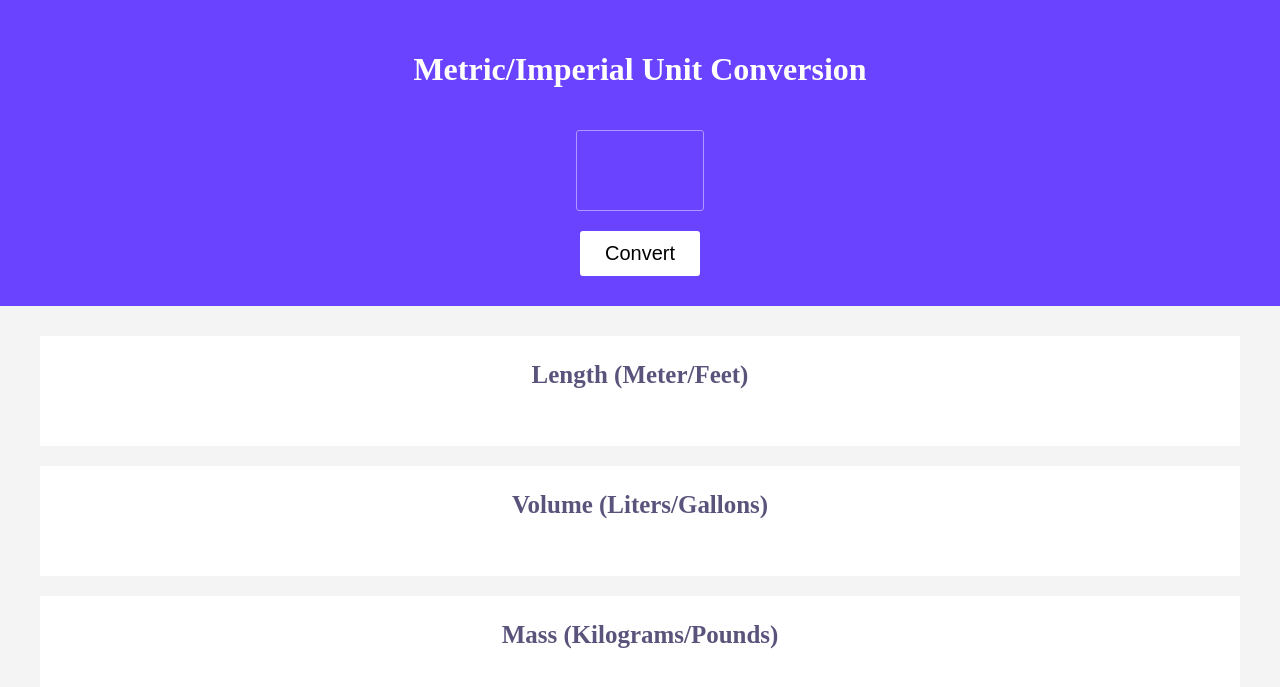
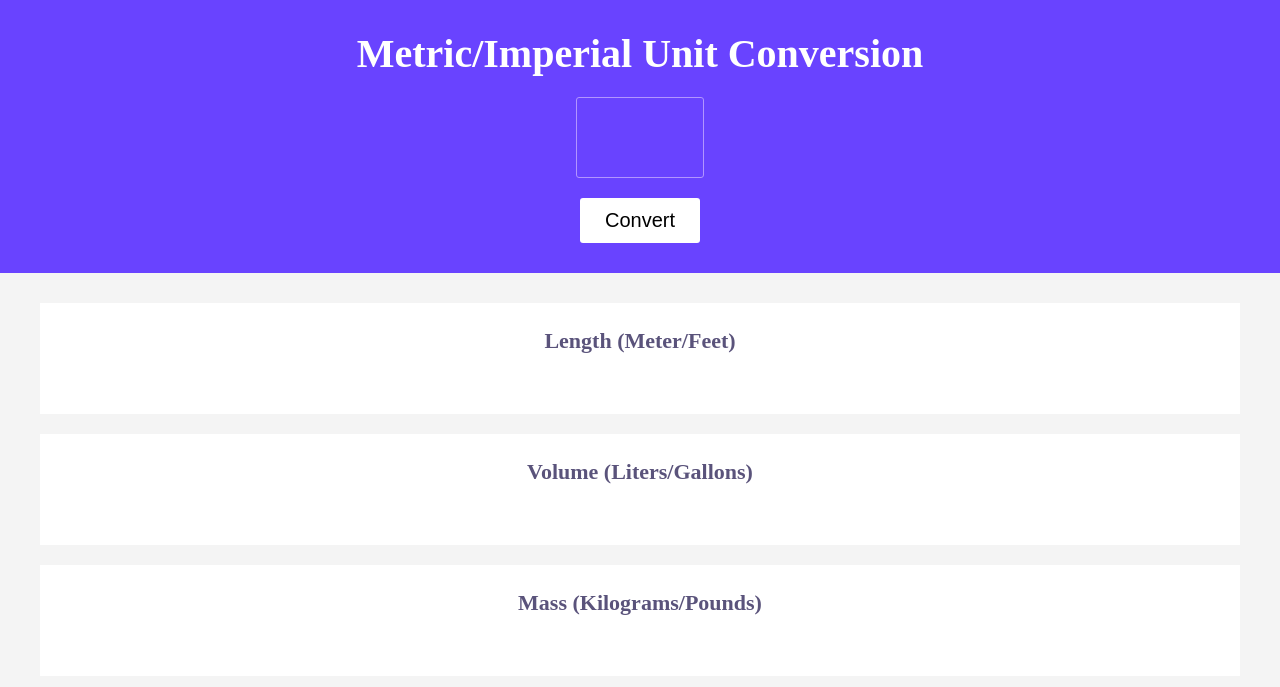
Before and after one commit to krasowski-alina/unit-conversion, a plain HTML site: page index.html in a window 1280 px wide. Drawn offline with Linux system fonts and the light colour scheme.

Commit message:
fixed bugs in a style

```diff
--- a/style.css
+++ b/style.css
@@ -11,6 +11,15 @@ header, section {
     padding: 30px;
     color: #fff;
 }
+h1 {
+    font-size: 2.5rem;
+    text-align: center;
+    margin: 0;
+}
+p {
+    color: #353535;
+    font-size: 1.125rem;
+}
 main {
     background: #F4F4F4;
     padding: 10px;
@@ -19,6 +28,7 @@ main {
 .section {
     background-color: #FFFFFF;
     margin: 20px 30px;
+    padding: 10px;
 }
 input {
     border: 1px solid #B295FF;
@@ -40,11 +50,9 @@ button {
     padding: 0.56em 0.62em;
     width: 7.5rem;
     font-size: 1.25rem;
-    /* 20px */
 }
 h3 {
     color: #5A537B;
-    font-size: 1.56rem;
-
-
+    font-size: 1.375rem;
+    margin: 0.66em;
 }
```
